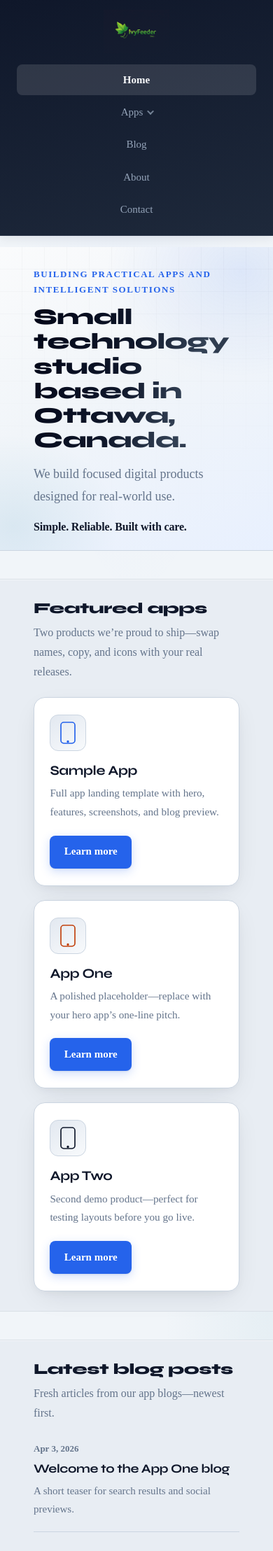
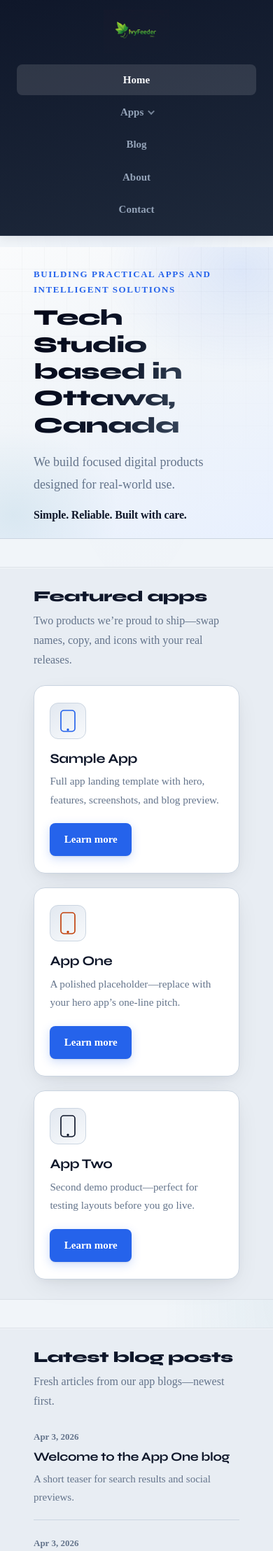
Before and after one commit to jason238/ivyfeeder, a Jekyll site: the page built from index.html, in a window 390 px wide. Shown: the top 2216 px of the page at 70% size. Built offline with Jekyll 4.4.1, drawn with Linux system fonts in a browser that asks for light colours.

Commit message:
Continue adjust navigation bar and font

```diff
--- a/assets/css/main.scss
+++ b/assets/css/main.scss
@@ -369,6 +369,7 @@
     padding: 0.5rem 1rem;
     text-align: center;
     box-sizing: border-box;
+    font-weight: 600;
   }
 
   .site-nav__item--dropdown .nav-dropdown {
@@ -384,6 +385,8 @@
     justify-content: center;
     align-items: center;
     box-sizing: border-box;
+    text-align: center;
+    font-weight: 600;
   }
 
   .nav-dropdown[open] .nav-dropdown__summary {
@@ -415,9 +418,9 @@
     min-width: 0;
     max-width: 100%;
     padding: 0.3rem 0;
-    text-align: left;
-    background: rgba(15, 23, 42, 0.88);
-    border: 1px solid rgba(148, 163, 184, 0.2);
+    text-align: center;
+    background: rgba(15, 23, 42, 0.35);
+    border: none;
     border-radius: var(--radius-sm);
     box-shadow: none;
     -webkit-backdrop-filter: blur(10px) saturate(1.1);
@@ -431,17 +434,20 @@
   .nav-dropdown__link {
     display: flex;
     align-items: center;
+    justify-content: center;
     min-height: 2.75rem;
     line-height: 1.25;
-    padding: 0.5rem 1rem 0.5rem 15px;
+    padding: 0.5rem 1rem;
     font-size: 0.9375rem;
-    font-weight: 500;
-    text-align: left;
+    font-weight: 400;
+    text-align: center;
     color: rgba(248, 250, 252, 0.88);
+    opacity: 0.8;
     border-radius: var(--radius-sm);
 
     &:hover {
       color: #f8fafc;
+      opacity: 1;
       background: rgba(248, 250, 252, 0.08);
     }
 
@@ -449,6 +455,7 @@
       outline: 2px solid #5eead4;
       outline-offset: -2px;
       color: #f8fafc;
+      opacity: 1;
     }
   }
 }
@@ -742,7 +749,8 @@
   font-size: clamp(2rem, 5vw, 2.75rem);
   font-weight: 800;
   letter-spacing: -0.02em;
-  line-height: 1.1;
+  line-height: 1.2;
+  padding-bottom: 0.06em;
   color: var(--color-navy);
 
   @supports (background-clip: text) or (-webkit-background-clip: text) {
--- a/index.html
+++ b/index.html
@@ -12,7 +12,7 @@
 <section class="home-hero" aria-labelledby="hero-heading">
   <div class="home-hero__inner">
     <p class="home-hero__eyebrow">Building practical apps and intelligent solutions</p>
-    <h1 id="hero-heading" class="home-hero__title">Small technology studio based in Ottawa, Canada.</h1>
+    <h1 id="hero-heading" class="home-hero__title">Tech Studio based in Ottawa, Canada</h1>
     <p class="home-hero__lead">We build focused digital products designed for real-world use.</p>
     <p class="home-hero__tagline">Simple. Reliable. Built with care.</p>
   </div>
```
